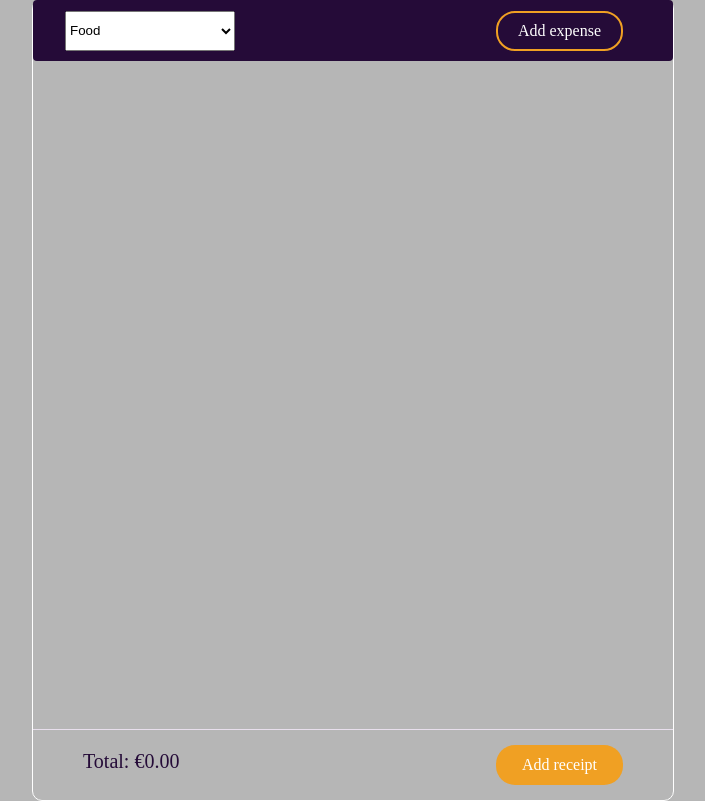
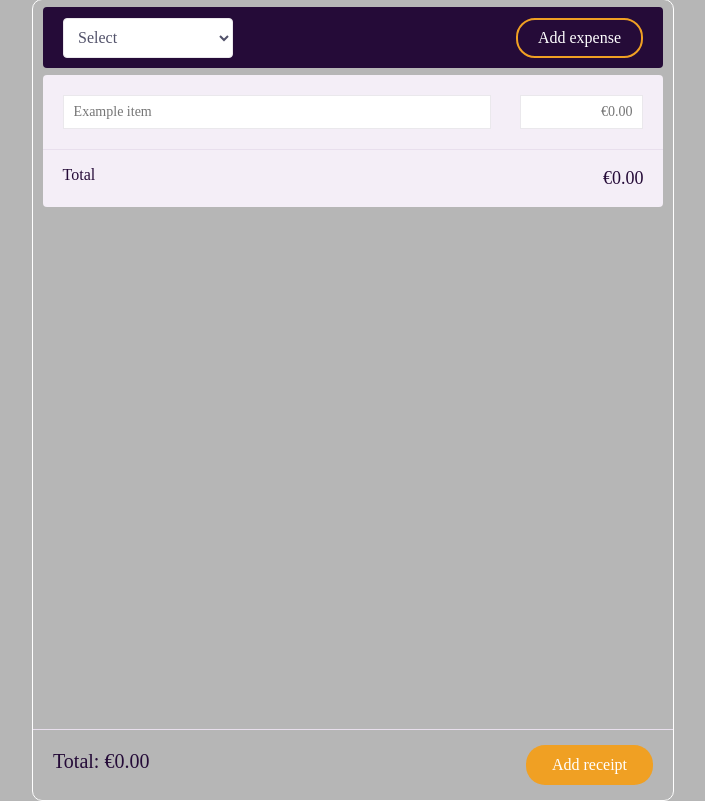
Before and after one commit to ArminasStrolys/receipt-app-1, a React (Create React App) app: page / in a window 1280 px wide. Both pictures are taken after a click on the button "Add receipt". Shown: the whole page, without its empty margins (287-992 px from the left). Built offline with nearby package versions, Linux system fonts and the light colour scheme.

Commit message:
Designing list visual format

```diff
--- a/src/components/expenseBar/ExpenseBar.jsx
+++ b/src/components/expenseBar/ExpenseBar.jsx
@@ -2,11 +2,11 @@ import React from 'react';
 
 export default function ExpenseBar() {
   return (
+    <>
       <div className="expense-bar">
         <div className="selection-list">
           <select>
-          {/* <option value="0">Select</option> */}
-          <option value="" defaultValue={'selected'} disabled hidden>
+            <option value="" selected disabled hidden>
               Select
             </option>
             <option value="1">Food</option>
@@ -18,5 +18,16 @@ export default function ExpenseBar() {
           <button className="button-style">Add expense</button>
         </form>
       </div>
+      <div className="item-list">
+        <form>
+          <input type="text" placeholder="Example item" />
+          <input type="text" placeholder="€0.00" />
+        </form>
+        <div className="total-items">
+          <p>Total</p>
+          <p>€0.00</p>
+        </div>
+      </div>
+    </>
   );
 }
--- a/src/components/mainBar/MainBar.jsx
+++ b/src/components/mainBar/MainBar.jsx
@@ -1,4 +1,4 @@
-import React, { useState } from 'react';
+import React from 'react';
 
 export default function TotalBar(props) {
   const rndNum = (min, max) => {
--- a/src/components/style/_ExpenseBar.scss
+++ b/src/components/style/_ExpenseBar.scss
@@ -7,15 +7,80 @@
   display: flex;
   justify-content: space-between;
   align-items: center;
+  margin: 7px 10px;
+
   .selection-list {
-    margin-left: 5%;
+    margin-left: 20px;
     select {
+      color: $mid_grey;
+      background-color: $white;
+      font-size: 16px;
+      font-family: $semi_bold_font;
       width: 170px;
       height: 40px;
+      padding-left: 10px;
+      border: 1px solid $light_grey;
+      border-radius: 4px;
+      option {
+        background-color: $button_color;
+      }
     }
   }
+
   .button-style {
     background-color: $dark_bg;
     border: 2px solid $button_color;
+    &:hover {
+      background-color: $button_color;
+    }
   }
 }
+
+.item-list {
+  display: block;
+  width: 97%;
+  margin: 0 auto;
+  background-color: $pinkish;
+  flex-wrap: wrap;
+  border-radius: 4px;
+  form {
+    padding: 20px;
+    border-bottom: 1px solid $light_grey_border;
+    display: flex;
+    justify-content: space-between;
+    gap: 5%;
+    input {
+      height: 32px;
+      color: $mid_grey;
+      font-size: 14px;
+      font-family: $medium_font;
+      padding: 0 10px;
+      border: 1px solid $light_grey;
+    }
+    input:nth-of-type(1) {
+      // flex-grow: 50;
+      width: 80%;
+      text-align: left;
+    }
+    input:nth-of-type(2) {
+      // flex-grow: 1;
+      width: 20%;
+      text-align: right;
+    }
+  }
+  .total-items {
+    display: flex;
+    justify-content: space-between;
+    margin: 0 20px;
+    p:nth-of-type(1) {
+      font-size: 16px;
+      color: $dark_bg;
+      font-family: $medium_font;
+    }
+    p:nth-of-type(2) {
+      font-size: 18px;
+      color: $dark_bg;
+      font-family: $bold_font;
+    }
+  }
+}
--- a/src/components/style/_MainBar.scss
+++ b/src/components/style/_MainBar.scss
@@ -9,7 +9,7 @@
   justify-content: space-between;
   align-items: center;
   .total {
-    margin-left: 50px;
+    margin-left: 20px;
     height: 70px;
     display: block;
     p {
--- a/src/components/style/_body.scss
+++ b/src/components/style/_body.scss
@@ -25,7 +25,7 @@ body {
     transition: 0.3s;
     font-size: 16px;
     font-family: $bold_font;
-    margin-right: 50px;
+    margin-right: 20px;
     &:hover {
       background-color: $button_color_hover;
       cursor: pointer;
--- a/src/components/style/_var.scss
+++ b/src/components/style/_var.scss
@@ -1,6 +1,6 @@
 $white: #ffffff;
 $dark_bg: #250b38;
-$lightish_grey: #f4eef7;
+$pinkish: #f4eef7;
 $light_grey: #eae8ec;
 $light_grey_border: #e8dfed;
 $mid_grey: #52526a;
```
Lines whose indentation alone changed are shown as unchanged.
